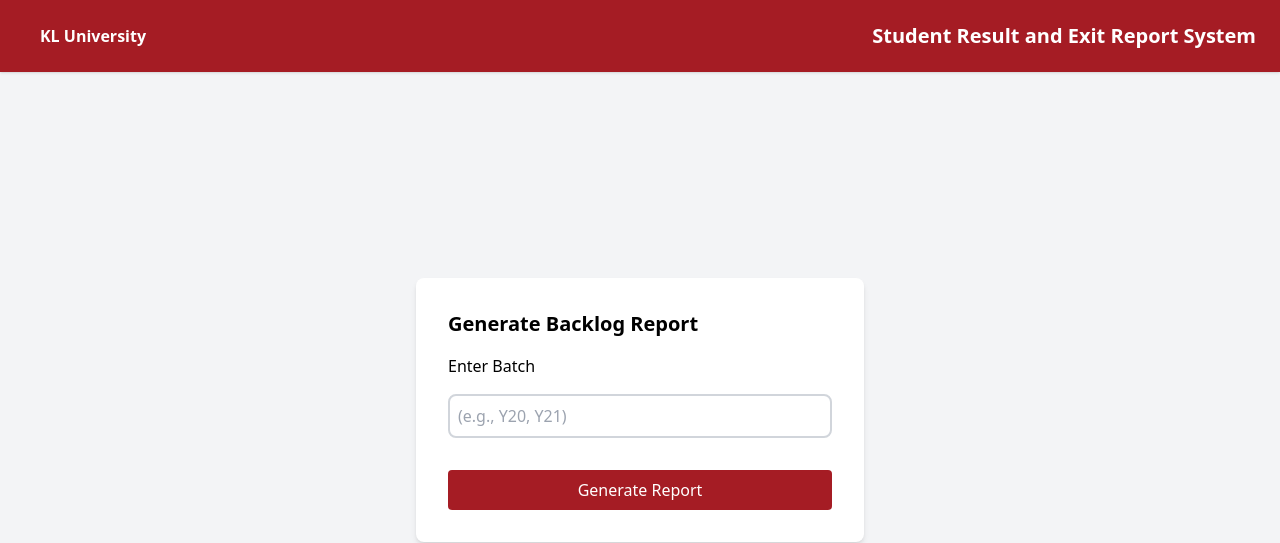
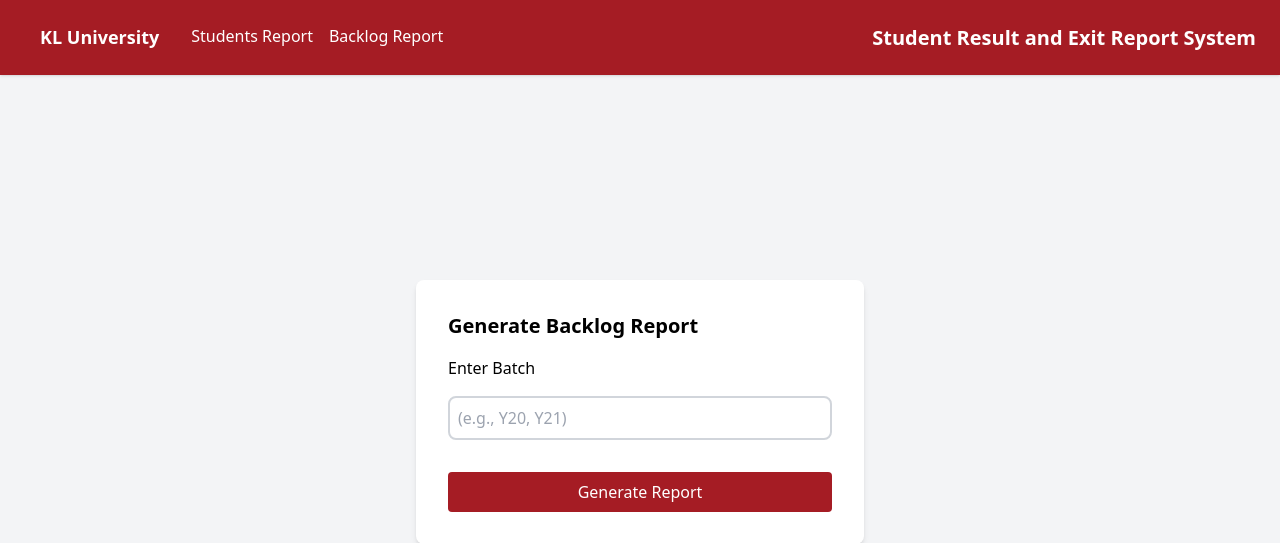
Before and after one commit to CharanTeja-6825/EPICSY23, a Django app: page /download-backlog/ in a window 1280 px wide. Shown: the top 543 px of the page. Run offline with Django 5.2, Linux system fonts and the light colour scheme; some libraries are stand-ins or nearby versions.

Commit message:
backlog-report completed

```diff
--- a/adminapp/views.py
+++ b/adminapp/views.py
@@ -1,11 +1,13 @@
-from django.http import HttpResponse, request
-from django.shortcuts import render, redirect
-import csv
-from django.contrib import messages
+from django.shortcuts import redirect
 from django.db import transaction
-from django.shortcuts import render
 from django.core.paginator import Paginator
 from django.db.models import Q
+from django.db import models, connection
+from django.apps import apps
+import csv
+from django.http import HttpResponse
+from django.shortcuts import render
+from django.contrib import messages
 
 FAILED_GRADES = {"GP", "WH", "DT", "F", "NA"}  # Define failing grades
 
@@ -43,8 +45,7 @@ def studentdetails(request):
     return render(request, 'adminapp/StudentDetails.html')
 
 
-from django.db import models, connection
-from django.apps import apps
+
 
 def create_batch_table(batch):
     """Creates a table for the given batch if it does not exist."""
@@ -157,12 +158,7 @@ def homepage(request):
         return redirect('studentdetails')
 
     return render(request, 'adminapp/homepage.html')
-import csv
-from django.http import HttpResponse
-from django.shortcuts import render
-from django.contrib import messages
 
-FAILED_GRADES = {"GP", "WH", "DT", "F", "NA"}  # Define failing grades
 
 def generate_backlog_report(request):
     if request.method == 'POST':
@@ -170,7 +166,7 @@ def generate_backlog_report(request):
 
         if not batch.startswith("Y") or len(batch) != 3:  # Validate batch format
             messages.error(request, "Invalid batch format. Use format like Y20, Y21, etc.")
-            return render(request, 'adminapp/backlog_report.html')
+            return render(request, 'adminapp/BacklogReport.html')
 
         # Get the correct model for the batch
         StudentModel = get_or_create_model(batch)
@@ -188,7 +184,7 @@ def generate_backlog_report(request):
 
         if not backlog_data:
             messages.warning(request, "No students with backlogs found.")
-            return render(request, 'adminapp/backlog_report.html')
+            return render(request, 'adminapp/BacklogReport.html')
 
         # Create CSV response
         response = HttpResponse(content_type='text/csv')
--- a/templates/navbar/AdminNavbar.html
+++ b/templates/navbar/AdminNavbar.html
@@ -3,9 +3,11 @@
    <div class="container mx-auto flex flex-col sm:flex-row items-center justify-between py-4 px-6">
     <div class="flex items-center mb-4 sm:mb-0">
      <div class="text-white px-4 py-2 rounded">
-      <span class="font-bold">
-       KL University
-      </span>
+      <div style="display:flex; gap:1rem;">
+          <a href="{% url 'homepage' %}" style="font-weight : 700; font-size:large; margin-right:1rem;">KL University</a>
+          <a href="{% url 'studentdetails' %}">Students Report</a>
+          <a href="{% url 'download_backlog' %}">Backlog Report</a>
+      </div>
      </div>
     </div>
     <div class="w-full sm:w-auto text-center">
```
